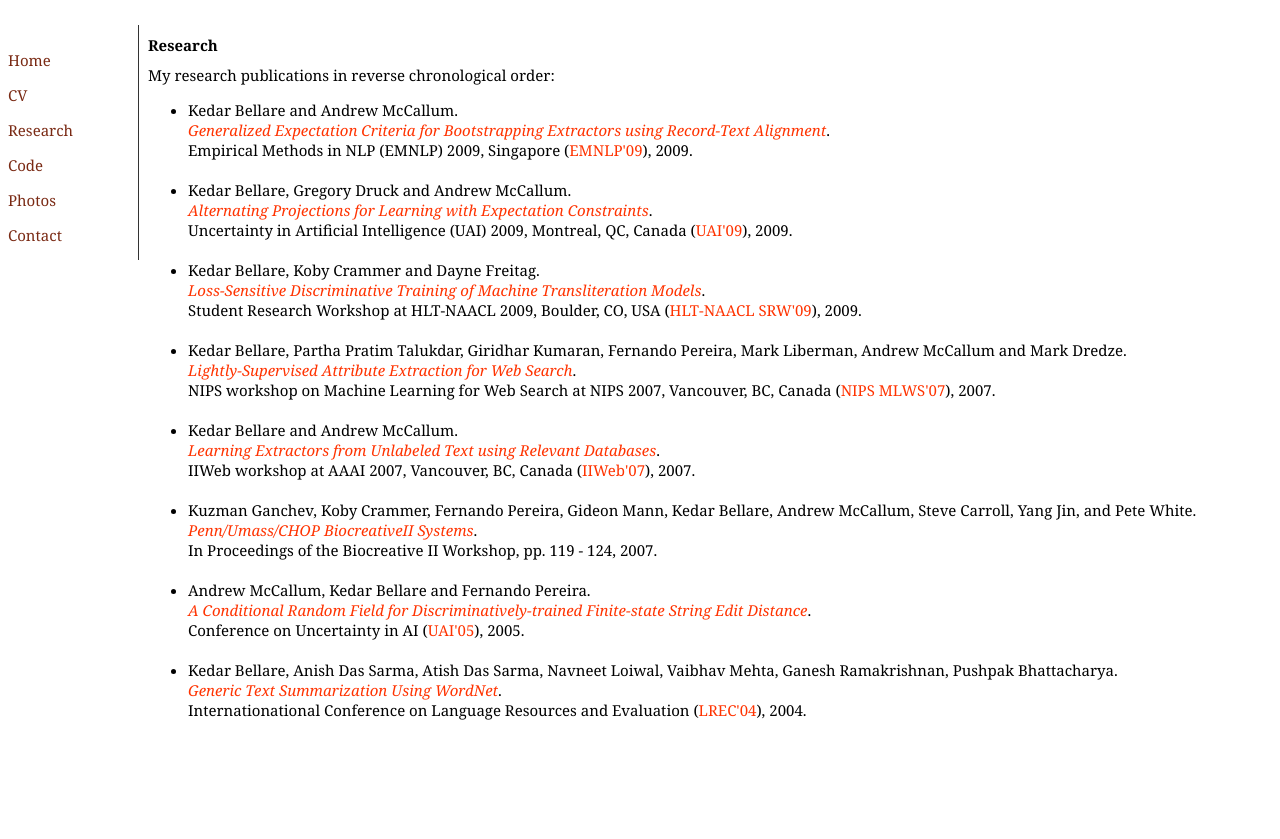
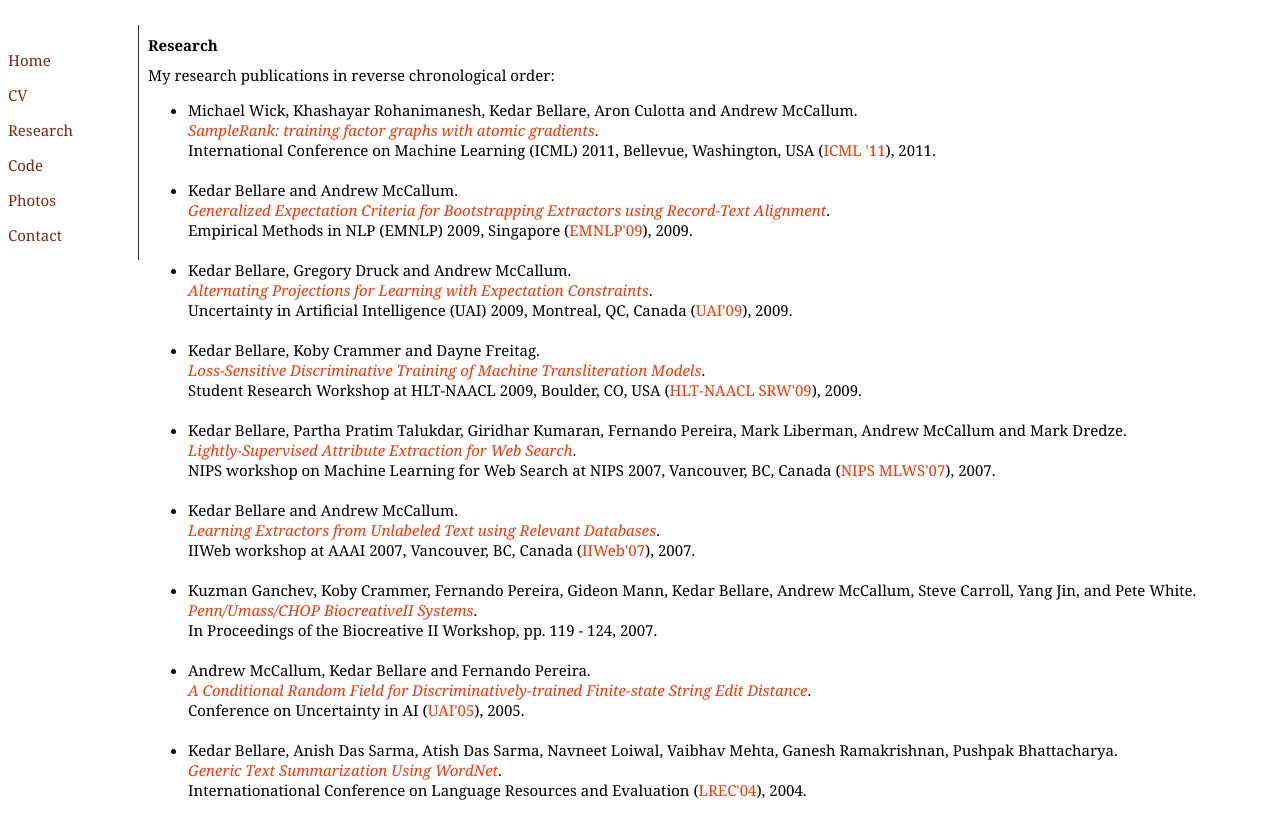
Before and after one commit to kedarbellare/kedarbellare.github.com, a Jekyll site: the page built from research.html, in a window 1280 px wide. Shown: the top 839 px of the page. Built offline with Jekyll 4.4.1, drawn with Linux system fonts in a browser that asks for light colours.

Commit message:
added icml paper

```diff
--- a/research.html
+++ b/research.html
@@ -6,6 +6,10 @@
 <h1>Research</h1>
 My research publications in reverse chronological order:
 <ul>
+	<li>Michael Wick, Khashayar Rohanimanesh, Kedar Bellare, Aron Culotta and Andrew McCallum.<br>
+	<a style="font-style: italic;" href="/papers/wick11samplerank.pdf">SampleRank: training factor graphs with atomic gradients</a>.<br>
+	International Conference on Machine Learning (ICML) 2011, Bellevue, Washington, USA (<a href="http://www.icml-2011.org/">ICML '11</a>), 2011.
+	</li><br>
   <li>Kedar Bellare and Andrew McCallum. <br>
   <a style="font-style: italic;" href="/papers/dbie_ge_align.pdf">Generalized Expectation Criteria for Bootstrapping Extractors using Record-Text Alignment</a>.<br>
   Empirical Methods in NLP (EMNLP) 2009, Singapore (<a href="http://conferences.inf.ed.ac.uk/emnlp09/">EMNLP'09</a>), 2009.
```
